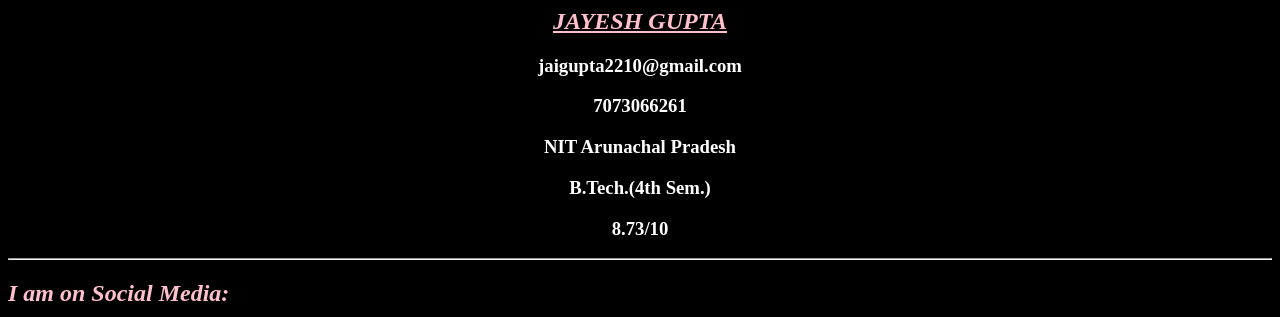
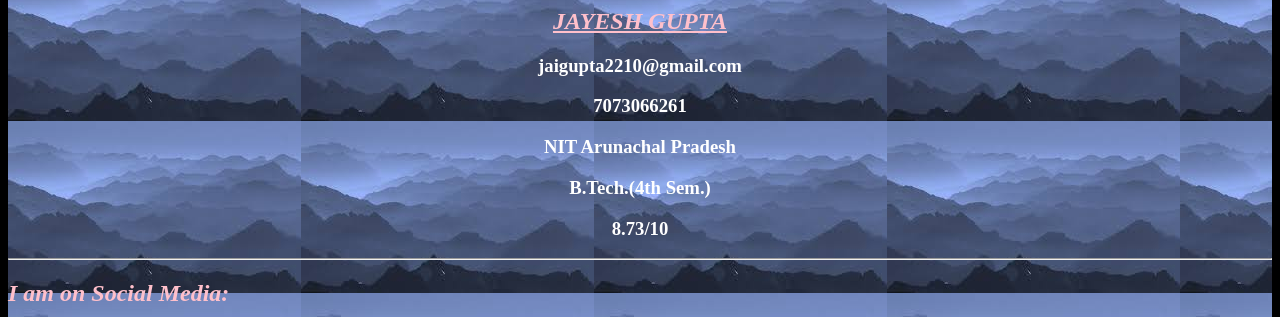
Before and after one commit to jayesh-ctrl/jayesh1-resume, a plain HTML site: page index.html in a window 1280 px wide. Shown: the part 416-733 px from the top of the page. Drawn offline with Linux system fonts and the light colour scheme.

Commit message:
adding image in index file
only for backGround

```diff
--- a/index.html
+++ b/index.html
@@ -5,7 +5,7 @@
 
 </head>
 <body bgcolor="black">
-	<div style="background-image: url('m1.jpg');">
+	<div style="background-image: url('https://github.com/jayesh-ctrl/jayesh1-resume/blob/master/img/m1.jpg');">
 	<h1 style="text-align:center; color: white;text-decoration: underline;"><i><b>RESUME</b></i></h1><hr border="5">
 	<img title="Jayesh Gupta"src="https://github.com/jayesh-ctrl/jayesh1-resume/blob/master/img/jayesh.jpeg" width="300px" height="300px" border="5">
 	<img title="Jayesh Gupta"src="https://github.com/jayesh-ctrl/jayesh1-resume/blob/master/img/jayesh.jpeg" align="right"width="300px" height="300px" border="5">
```
